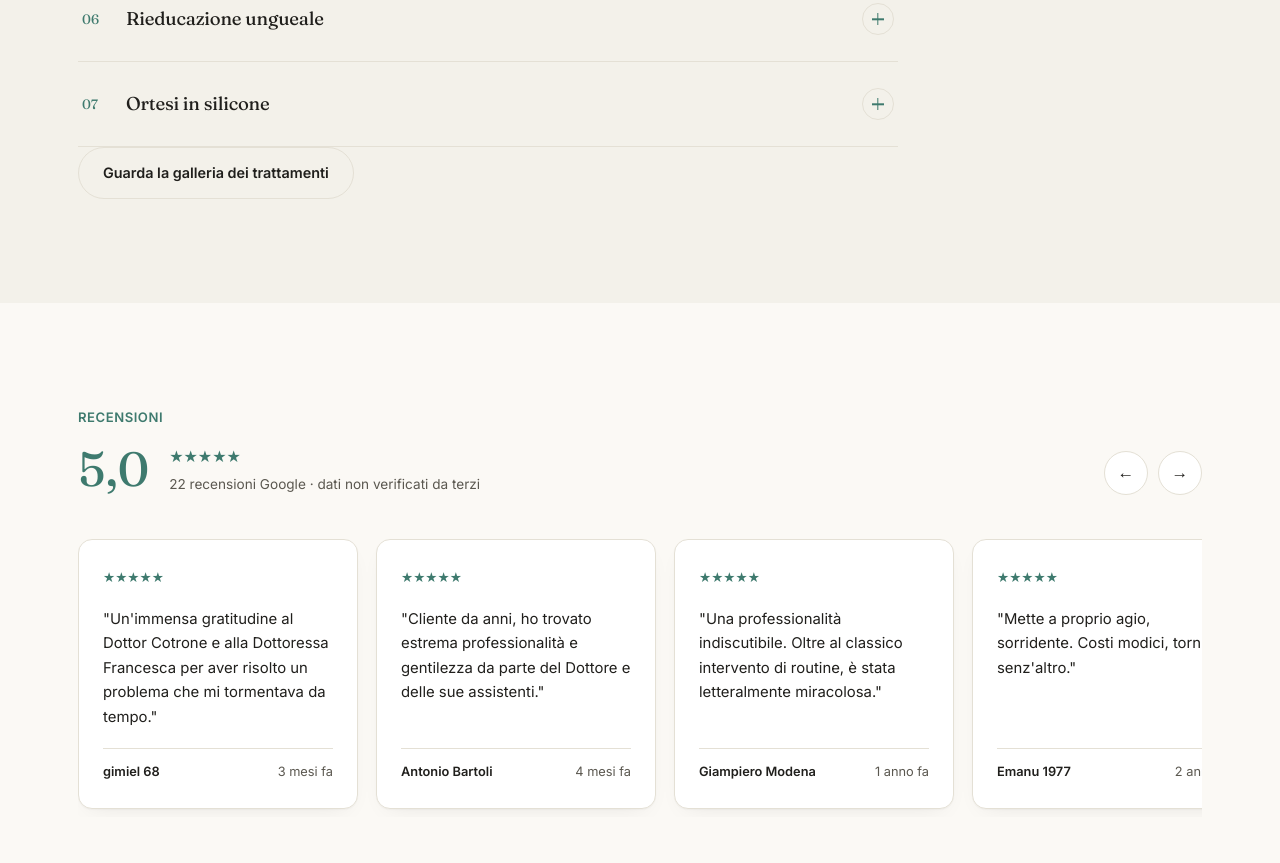
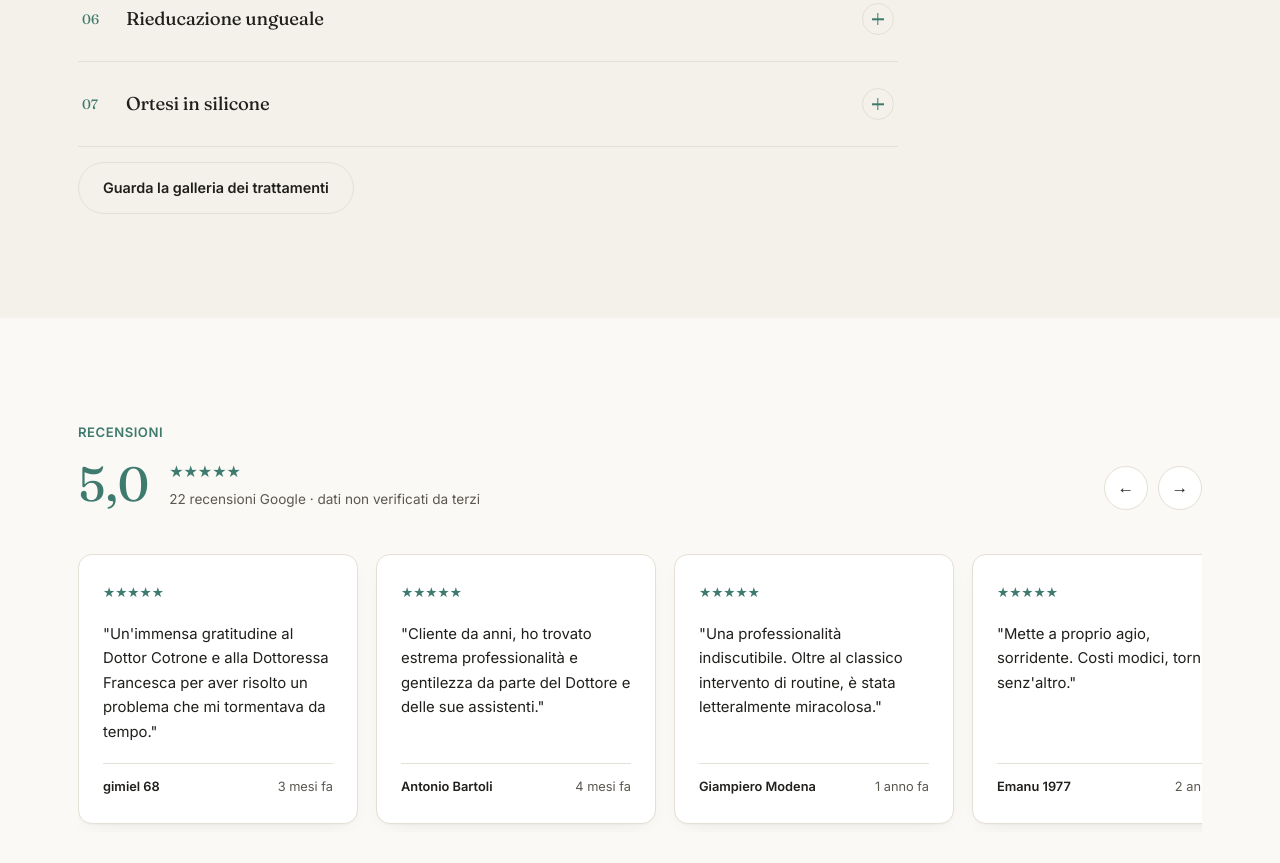
Before and after one commit to villalorenzo10-code/sito-finito-podologo, a plain HTML site: page index.html in a window 1280 px wide. Shown: the part 3144-4007 px from the top of the page. Drawn offline with Linux system fonts and the light colour scheme.

Commit message:
Update style.css

```diff
--- a/style.css
+++ b/style.css
@@ -207,6 +207,7 @@
   details[open] .acc-icon::after{transform:translate(-50%,-50%) rotate(90deg); opacity:0;}
   .acc-body{padding:0 4px 28px 44px; max-width:60ch; color:var(--grigio-testo); font-size:0.97rem;}
   .acc-note{max-width:820px; margin-top:26px; font-size:0.85rem; color:var(--grigio-testo);}
+  .acc-cta{ margin-top: 15px;}
 
   /* ---------------- Recensioni ---------------- */
   .rev-top{display:flex; align-items:flex-end; justify-content:space-between; flex-wrap:wrap; gap:24px; margin-bottom:44px;}
```
